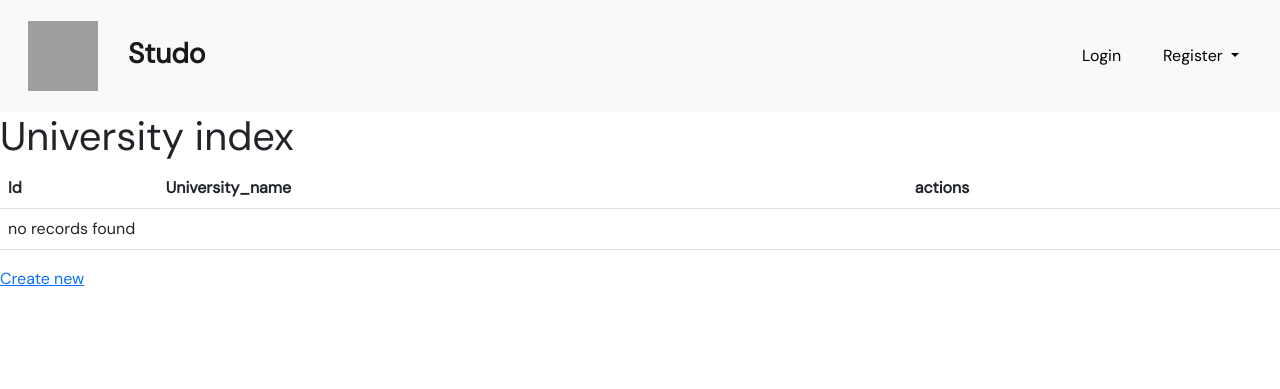
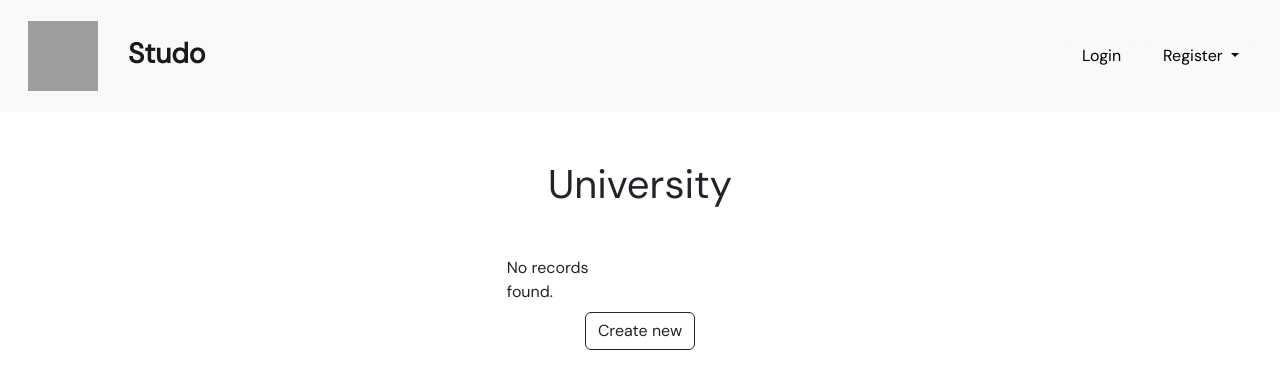
Before and after one commit to iamwahida/Project5-G4, a Symfony app: template templates/university/index.html.twig in a window 1280 px wide. Shown: the top 389 px of the page. Run offline with Twig, Linux system fonts and the light colour scheme; the template is opened without the code that fills it, so the values that code supplies are empty; some libraries are stand-ins or nearby versions; grey boxes are pictures that could not be loaded.

Commit message:
university folder in process

```diff
--- a/templates/university/_delete_form.html.twig
+++ b/templates/university/_delete_form.html.twig
@@ -1,4 +1,4 @@
 <form method="post" action="{{ path('app_university_delete', {'id': university.id}) }}" onsubmit="return confirm('Are you sure you want to delete this item?');">
     <input type="hidden" name="_token" value="{{ csrf_token('delete' ~ university.id) }}">
-    <button class="btn">Delete</button>
+    <button class="btn btn-outline-dark">Delete</button>
 </form>
--- a/templates/university/_form.html.twig
+++ b/templates/university/_form.html.twig
@@ -1,4 +1,4 @@
 {{ form_start(form) }}
     {{ form_widget(form) }}
-    <button class="btn">{{ button_label|default('Save') }}</button>
+    <button class="btn btn-outline-dark mt-2">{{ button_label|default('Save') }}</button>
 {{ form_end(form) }}
--- a/templates/university/index.html.twig
+++ b/templates/university/index.html.twig
@@ -3,33 +3,32 @@
 {% block title %}University index{% endblock %}
 
 {% block body %}
-    <h1>University index</h1>
+<h1 class="text-center mt-5 mb-5">University</h1>
 
-    <table class="table">
-        <thead>
-            <tr>
-                <th>Id</th>
-                <th>University_name</th>
-                <th>actions</th>
-            </tr>
-        </thead>
-        <tbody>
+<div class="container d-flex justify-content-center">
+<div class="row">
+    <div class="col-sm-6">
         {% for university in universities %}
-            <tr>
-                <td>{{ university.id }}</td>
-                <td>{{ university.universityName }}</td>
-                <td>
-                    <a href="{{ path('app_university_show', {'id': university.id}) }}">show</a>
-                    <a href="{{ path('app_university_edit', {'id': university.id}) }}">edit</a>
-                </td>
-            </tr>
-        {% else %}
-            <tr>
-                <td colspan="3">no records found</td>
-            </tr>
-        {% endfor %}
-        </tbody>
-    </table>
+        <div class="card border-dark mb-3 shadow-sm p-3 mb-5 bg-body rounded" style="width: 18rem;">
+            <div class="card-header fw-bold">{{ university.universityName }}</div>
+            <div class="card-body">
+              {# <h6 class="card-subtitle mb-2 text-muted">{{ subject.id }}</h6> #}
 
-    <a href="{{ path('app_university_new') }}">Create new</a>
+                    <a style="background-color: rgb(241, 158, 158);"
+                    href="{{ path('app_university_show', {'id': university.id}) }}" class="card-link btn" role="button">Details</a>
+               <br><br>
+                    <a style="background-color: rgb(116, 200, 221);"
+                     href="{{ path('app_university_edit', {'id': university.id}) }}" class="card-link btn " role="button">Edit</a>
+            </div>
+            {% else %}
+            <div>No records found.</div>
+            {% endfor %}
+          </div>
+          <div class="container d-flex justify-content-center">
+            <a class="card-link btn btn-outline-dark mt-2" role="button"
+             href="{{ path('app_university_new') }}">Create new</a>
+            </div>
+    </div>
+</div>
+</div>
 {% endblock %}
```
Also changed, not shown: templates/university/edit.html.twig (+6 -6 lines), templates/university/new.html.twig (+6 -2 lines), templates/university/show.html.twig (+23 -18 lines).
